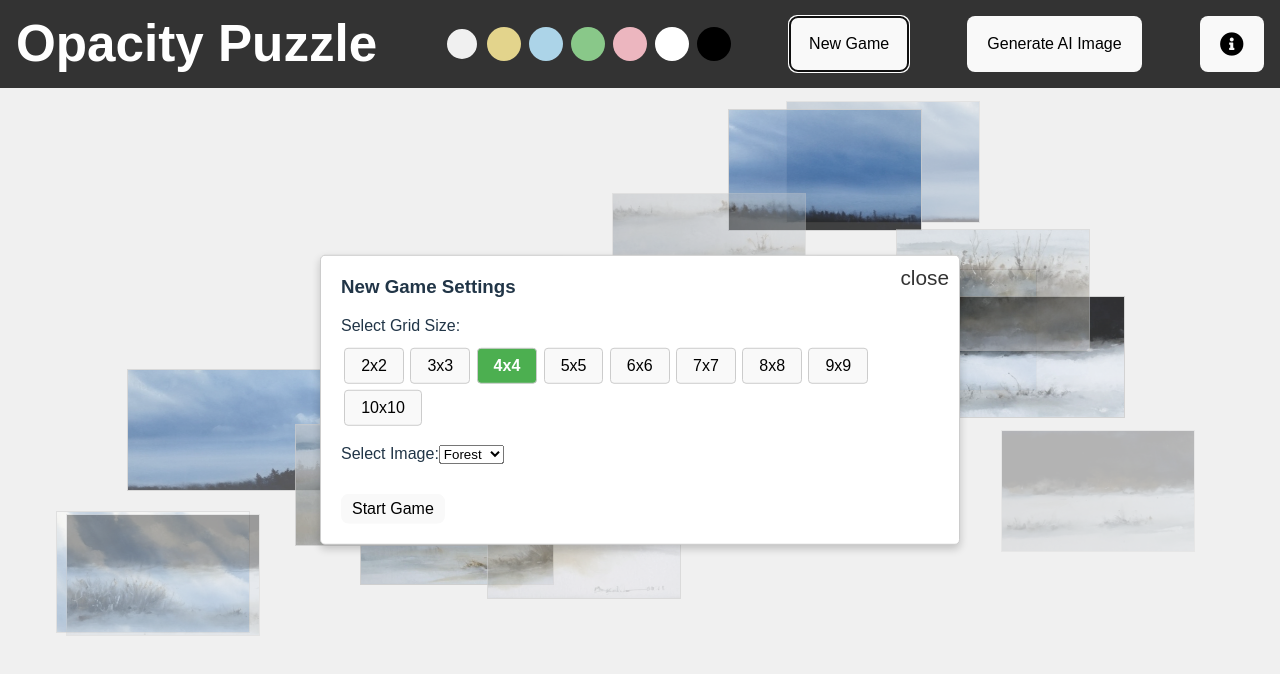
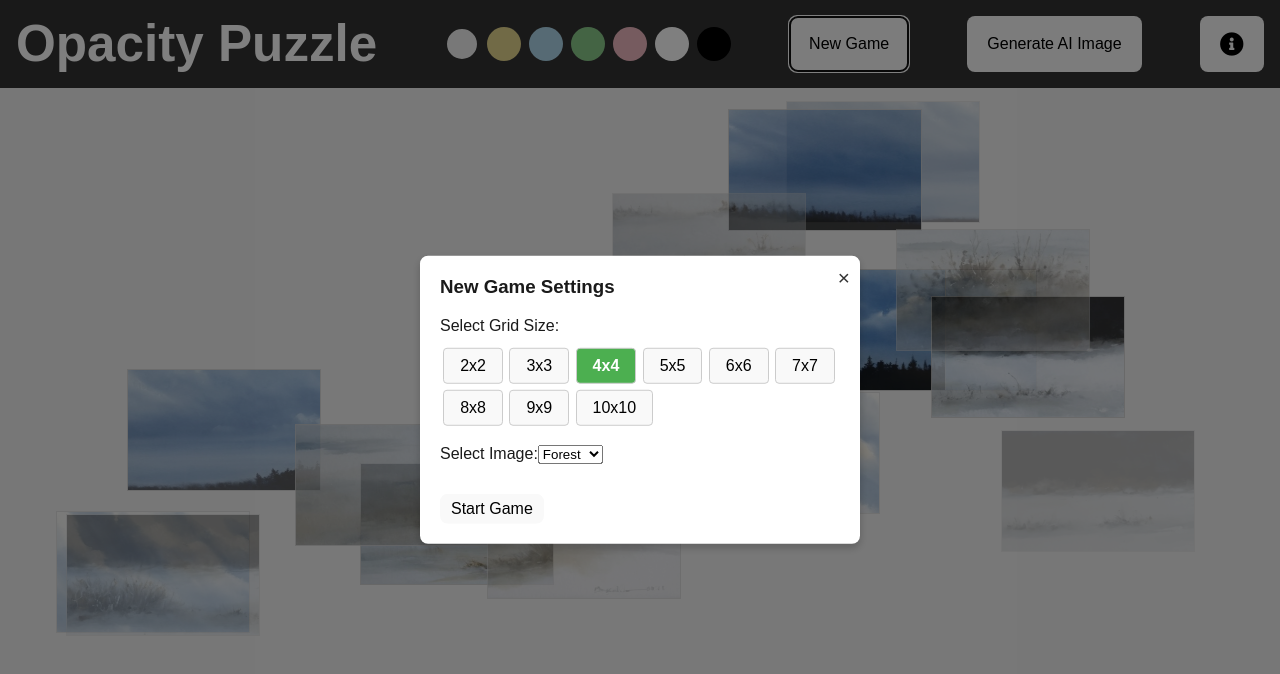
Before and after one commit to gloofys/puzzle, a React (Vite) app: page / in a window 1280 px wide. Both pictures are taken after a click on the button "New Game". Shown: the top 674 px of the page. Built offline with nearby package versions, Linux system fonts and the light colour scheme.

Commit message:
Improved NewGameDialog.jsx and TextToImageGenerator.jsx dialogue overlay, now they act like infodialog.

```diff
--- a/src/assets/NewGameDialog.css
+++ b/src/assets/NewGameDialog.css
@@ -1,14 +1,38 @@
+/* Fullscreen container with overlay */
+.new-game-dialog-container {
+    position: fixed;
+    top: 0;
+    left: 0;
+    width: 100vw;
+    height: 100vh;
+    z-index: 1000;
+}
+
+/* Background overlay style */
+.dialog-overlay {
+    position: fixed;
+    top: 0;
+    left: 0;
+    width: 100vw;
+    height: 100vh;
+    background-color: rgba(0, 0, 0, 0.5);
+    z-index: 1000;
+}
+
+/* Dialog content style */
 .new-game-dialog {
-    position: fixed;
+    position: absolute;
     top: 50%;
     left: 50%;
     transform: translate(-50%, -50%);
     background: white;
     padding: 20px;
-    border: 1px solid #ccc;
+    border-radius: 8px;
+    width: 90%;
+    max-width: 400px;
+    z-index: 1001;
     box-shadow: 0 4px 8px rgba(0, 0, 0, 0.2);
-    z-index: 1000;
-    border-radius: 5px;
+    color: #1a1a1a;
 }
 
 .new-game-dialog h3 {
@@ -26,17 +50,12 @@
     cursor: pointer;
 }
 
-.app-container .overlay {
-    content: "";
-    position: fixed;
-    top: 0;
-    left: 0;
-    right: 0;
-    bottom: 0;
-    background: rgba(0, 0, 0, 0.5);
-    z-index: 999;
+.close-button {
+    position: absolute;
+    top: 10px;
+    right: 10px;
+    background: none;
+    border: none;
+    font-size: 20px;
+    cursor: pointer;
 }
-
-.overlay-hidden {
-    display: none;
-}
--- a/src/assets/TextToImageGenerator.css
+++ b/src/assets/TextToImageGenerator.css
@@ -1,14 +1,43 @@
+/* Fullscreen container with overlay */
+.text-to-image-generator-container {
+    position: fixed;
+    top: 0;
+    left: 0;
+    width: 100vw;
+    height: 100vh;
+    z-index: 1000;
+}
+
+/* Background overlay */
+.dialog-overlay {
+    position: fixed;
+    top: 0;
+    left: 0;
+    width: 100vw;
+    height: 100vh;
+    background-color: rgba(0, 0, 0, 0.5);
+    z-index: 1000;
+}
+
+/* Dialog content */
 .text-to-image-generator {
-    position: fixed;
+    position: absolute;
     top: 50%;
     left: 50%;
     transform: translate(-50%, -50%);
     background: white;
     padding: 20px;
     border: 1px solid #ccc;
-    border-radius: 5px;
-    box-shadow: 0 2px 10px rgba(0, 0, 0, 0.2);
-    z-index: 1000;
+    border-radius: 8px;
+    box-shadow: 0 4px 8px rgba(0, 0, 0, 0.2);
+    z-index: 1001;
+    color: #1a1a1a;
+    width: 90%;
+    max-width: 400px;
+}
+
+.text-to-image-generator h3 {
+    margin-top: 0;
 }
 
 .text-to-image-generator textarea {
@@ -17,15 +46,27 @@
     padding: 5px;
 }
 
-
-.text-to-image-generator button {
+/* Only apply styles to the generate button */
+.text-to-image-generator .generate-button {
     padding: 5px 10px;
     background-color: #4caf50;
-    color: #000000;
+    color: #fff;
     border: none;
     cursor: pointer;
     border-radius: 3px;
 }
+
+
+.close-button {
+    position: absolute;
+    top: 10px;
+    right: 10px;
+    background: none;
+    border: none;
+    font-size: 20px;
+    cursor: pointer;
+}
+
 .error-message {
     color: red;
     font-size: 0.9em;
--- a/src/components/NewGameDialog.jsx
+++ b/src/components/NewGameDialog.jsx
@@ -1,4 +1,3 @@
-
 import PropTypes from 'prop-types';
 import { useState } from 'react';
 import '/src/assets/NewGameDialog.css';
@@ -34,10 +33,11 @@ const NewGameDialog = ({ onStartGame, onClose }) => {
     };
 
     return (
+        <div className="new-game-dialog-container">
+            <div className="dialog-overlay" onClick={onClose}></div>
             <div className="new-game-dialog">
-            {/* Close Button */}
                 <button className="close-button" onClick={onClose}>
-                close
+                    &times;
                 </button>
                 <h3>New Game Settings</h3>
                 <div className="grid-size-buttons">
@@ -67,6 +67,7 @@ const NewGameDialog = ({ onStartGame, onClose }) => {
                 </label>
                 <button onClick={handleStartGame}>Start Game</button>
             </div>
+        </div>
     );
 };
 
--- a/src/components/TextToImageGenerator.jsx
+++ b/src/components/TextToImageGenerator.jsx
@@ -48,7 +48,6 @@ const TextToImageGenerator = ({ onImageGenerated, onClose }) => {
 
             onImageGenerated(imageUrl, selectedSize);
             setIsLoading(false);
-            // eslint-disable-next-line no-unused-vars
         } catch (error) {
             setError("Failed to generate image. Please try again later.");
             setIsLoading(false);
@@ -56,9 +55,11 @@ const TextToImageGenerator = ({ onImageGenerated, onClose }) => {
     };
 
     return (
+        <div className="text-to-image-generator-container">
+            <div className="dialog-overlay" onClick={onClose}></div>
             <div className="text-to-image-generator">
                 <button className="close-button" onClick={onClose}>
-                close
+                    &times;
                 </button>
                 <h3>Generate Puzzle Image</h3>
                 <textarea
@@ -84,9 +85,14 @@ const TextToImageGenerator = ({ onImageGenerated, onClose }) => {
                     ))}
                 </div>
                 {error && <p className="error-message">{error}</p>}
-            <button onClick={handleGenerateImage} disabled={isLoading || !prompt.trim()}>
+                <button
+                    className="generate-button"
+                    onClick={handleGenerateImage}
+                    disabled={isLoading || !prompt.trim()}
+                >
                     {isLoading ? "Generating..." : "Generate Image"}
                 </button>
+            </div>
         </div>
     );
 };
```
Lines whose indentation alone changed are shown as unchanged.
